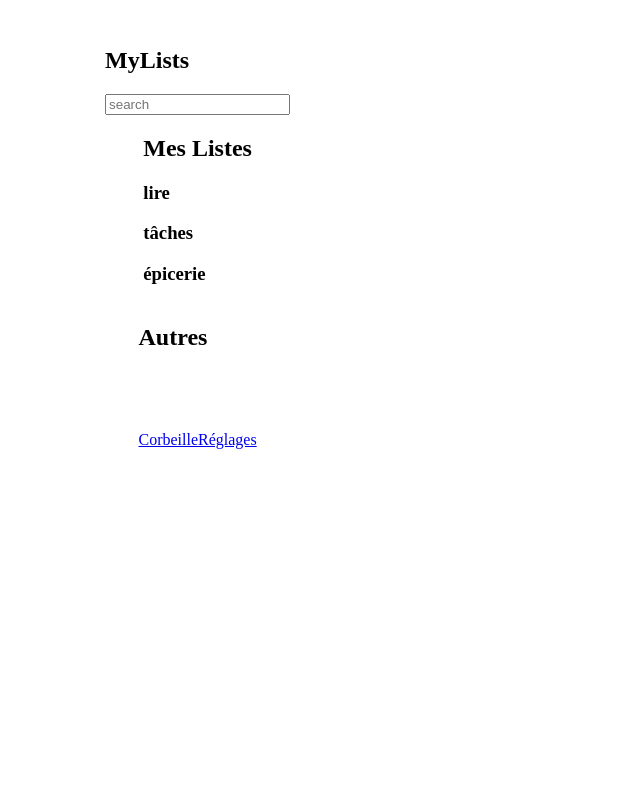
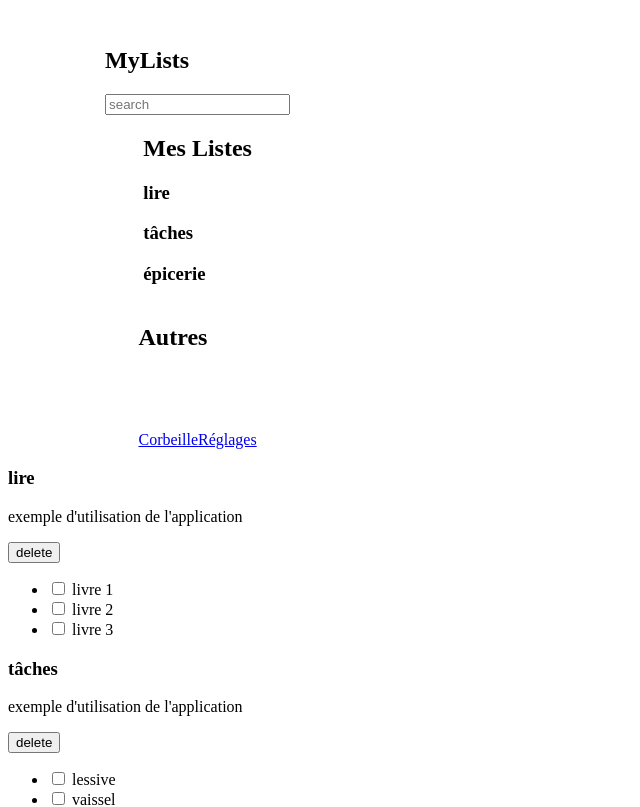
Before and after one commit to WilliamCaouette/tp2_caouettew_devweb, a Vue app: page /#/ in a window 1280 px wide. Shown: the top 807 px of the page, without its empty margins (0-640 px from the left). Built offline with nearby package versions, Linux system fonts and the light colour scheme.

Commit message:
home page quasiement fini

```diff
--- a/src/views/Home.vue
+++ b/src/views/Home.vue
@@ -1,7 +1,20 @@
 <template>
   <div class="home">
     <left-nav-bar :lists="lists"></left-nav-bar>
-
+    <div class="list-lists">
+        <div v-for="list in nonDeletedLists" :key="list.id" class="list">
+          <h3>{{list.name}}</h3>
+          <p>{{list.description}}</p>
+          <button @click="deleteList(list)">delete</button>
+          <ul>
+            <li v-for="element in list.elements" :key="element.id">
+              <input v-if="element.isCompleted" checked type="checkbox" name="isCompleted" >
+              <input v-else type="checkbox" name="isCompleted" >
+              {{element.title}}
+            </li>
+          </ul>
+        </div>
+    </div>
   </div>
 </template>
 
@@ -13,7 +26,22 @@ export default {
   components: {
     LeftNavBar
   },
-  props:["lists"],
+  methods:{
+    deleteList(list){
+      list.deletionDate = this.currentTime;
+    }
+  },
+  computed:{
+    nonDeletedLists(){
+      return this.lists.filter((list)=>{
+        return list.deletionDate == null;
+      });
+    },
+    currentTime(){
+      let now = new Date();
+      return now.getFullYear()+'-'+(now.getMonth()+1)+'-'+now.getDate();
+    },
+  },
   data(){
     return {
       lists : [
@@ -24,14 +52,17 @@ export default {
           deletionDate : null,
           elements:[
             {
+              id:0,
               title: "livre 1",
               isCompleted: false
             },
             {
+              id:1,
               title: "livre 2",
               isCompleted: false
             },
             {
+              id:2,
               title: "livre 3",
               isCompleted: false
             }
@@ -44,14 +75,16 @@ export default {
           deletionDate : null,
           elements:[
             {
+              id:0,
               title: "lessive",
               isCompleted: false
             },
             {
+              id:1,
               title: "vaissel",
               isCompleted: false
             },
-            {
+            {id:2,
               title: "cuisine",
               isCompleted: false
             }
@@ -64,14 +97,17 @@ export default {
           deletionDate : null,
           elements:[
             {
+              id:0,
               title: "Lait",
               isCompleted: false
             },
             {
+              id:1,
               title: "Pain",
               isCompleted: false
             },
             {
+              id:2,
               title: "Beurre d'arachide",
               isCompleted: false
             }
```
